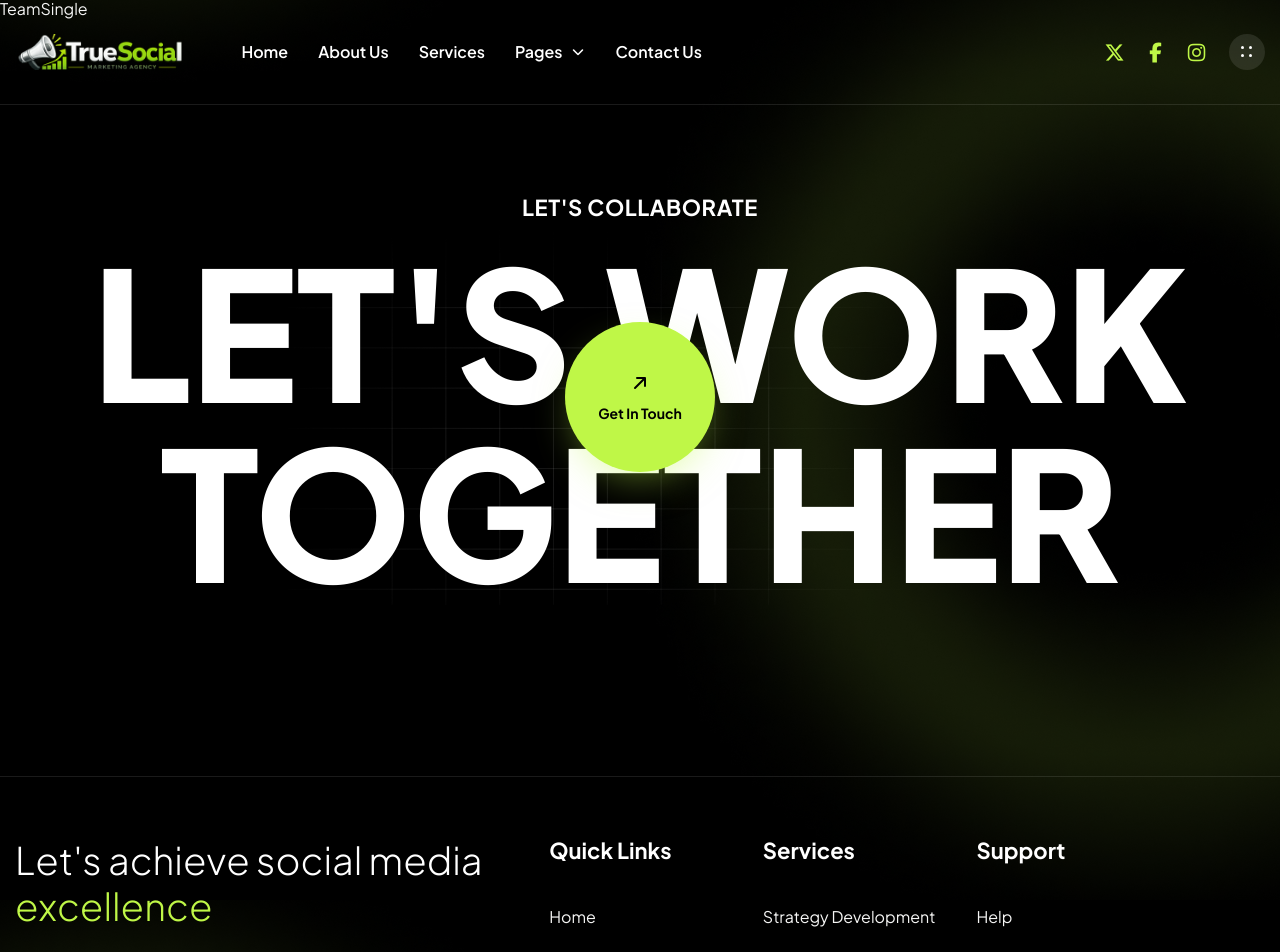
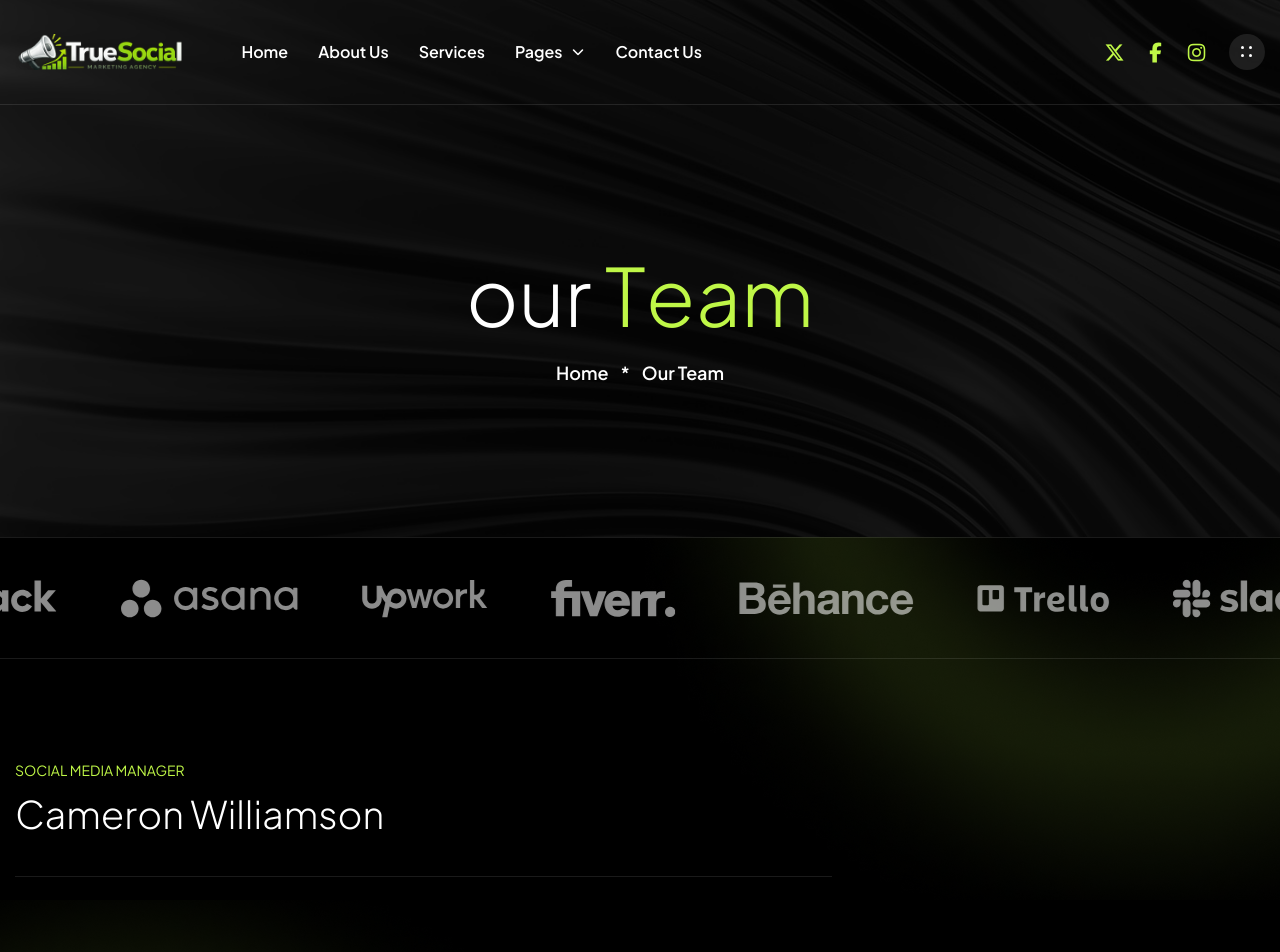
Before and after one commit to Jisap/vite-truesocial2, a React (Vite) app: page /team/cameron-williamson in a window 1280 px wide. Shown: the top 952 px of the page. Built offline with nearby package versions, Linux system fonts and the light colour scheme.

Commit message:
feat: create TeamSingle page component to display individual team member details

```diff
--- a/src/pages/TeamSingle.jsx
+++ b/src/pages/TeamSingle.jsx
@@ -1,9 +1,52 @@
-import React from 'react'
+import PageHeader from '../components/ui/PageHeader'
+import ScrollingTicker from '../components/sections/shared/ScrollingTicker'
+import { useParams } from 'react-router-dom'
+import Reveal from '../components/ui/Reveal'
+import AnimatedText from '../components/ui/AnimatedText'
+import RevealImage from '../components/ui/RevealImage'
+import MemberContactForm from '../components/sections/team/MemberContactForm'
+import { team, teamSocialLinks } from '@/data/team'
+import { teamContactDefaults, teamCareerList, getTeamBio, getCareerIntro } from '@/data/teamDetail'
+
+const contactBoxes = [
+  { icon: "/images/icon-phone-accent.svg", label: "call", value: `Mobile: ${teamContactDefaults.phone}` },
+  { icon: "/images/icon-email-accent.svg", label: "email address", value: `${teamContactDefaults.email}` },
+  { icon: "/images/icon-location-accent.svg", label: "address", value: `${teamContactDefaults.address}` },
+]
+
 
 const TeamSingle = () => {
-    return (
-        <div>TeamSingle</div>
-    )
+
+  const { slug } = useParams();
+  const member = team.find((m) => m.slug === slug) ?? team[0];
+  const bio = getTeamBio(member.role);
+
+
+  return (
+    <>
+      <PageHeader title="our" accent="Team" current="our team" />
+      <ScrollingTicker />
+
+      <section className='py-20 lg:py-[100px]'>
+        <div className='container-custom grid gap-12 lg:grid-cols-12'>
+          <div className='order-2 lg:order-1 lg:col-span-8'>
+            {/* info header */}
+            <Reveal className='mb-10 flex flex-wrap items-center justify-between gap-6 border-b border-divider pb-10'>
+              <div>
+                <p className='mb-2 text-sm focus-visible:tracking-wide text-accent uppercase'>
+                  {member.role}
+                </p>
+
+                <h2 className='text-[38px] font-light text-primary'>
+                  {member.name}
+                </h2>
+              </div>
+            </Reveal>
+          </div>
+        </div>
+      </section>
+    </>
+  )
 }
 
 export default TeamSingle
```
